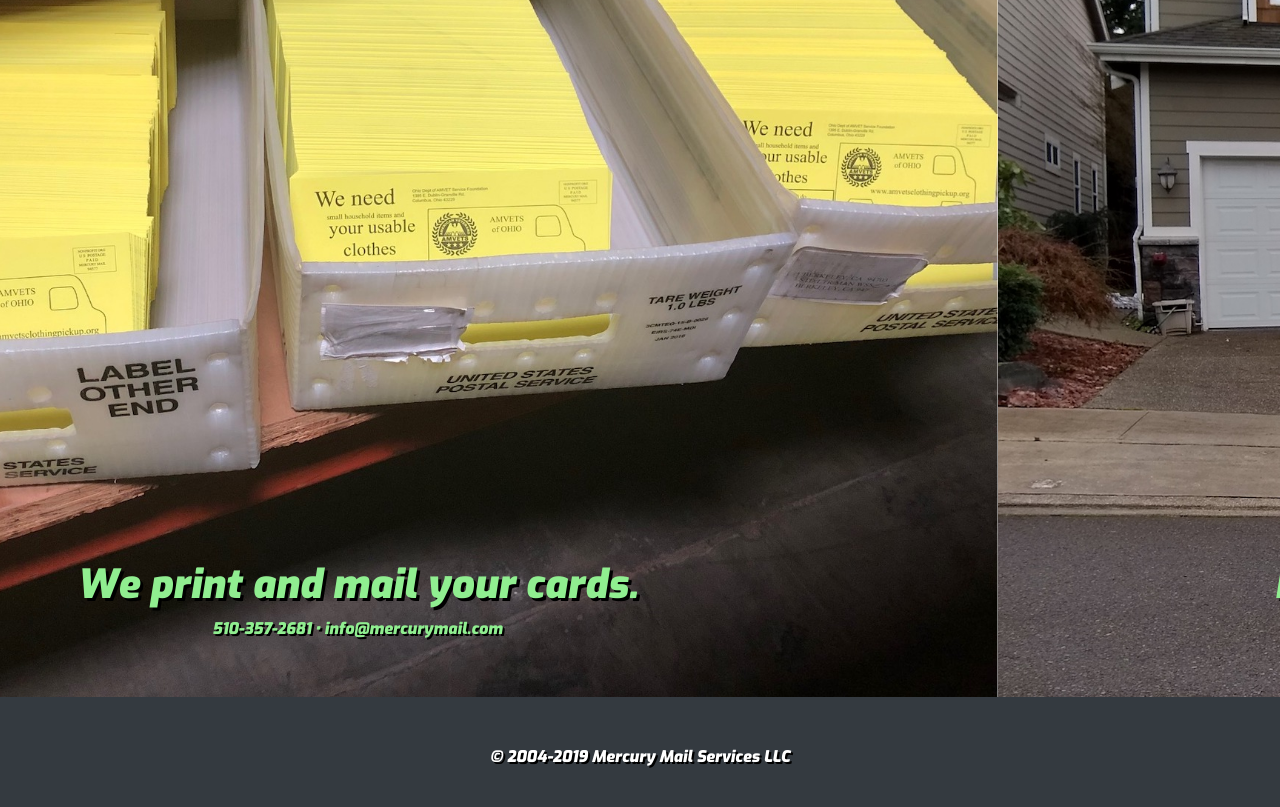
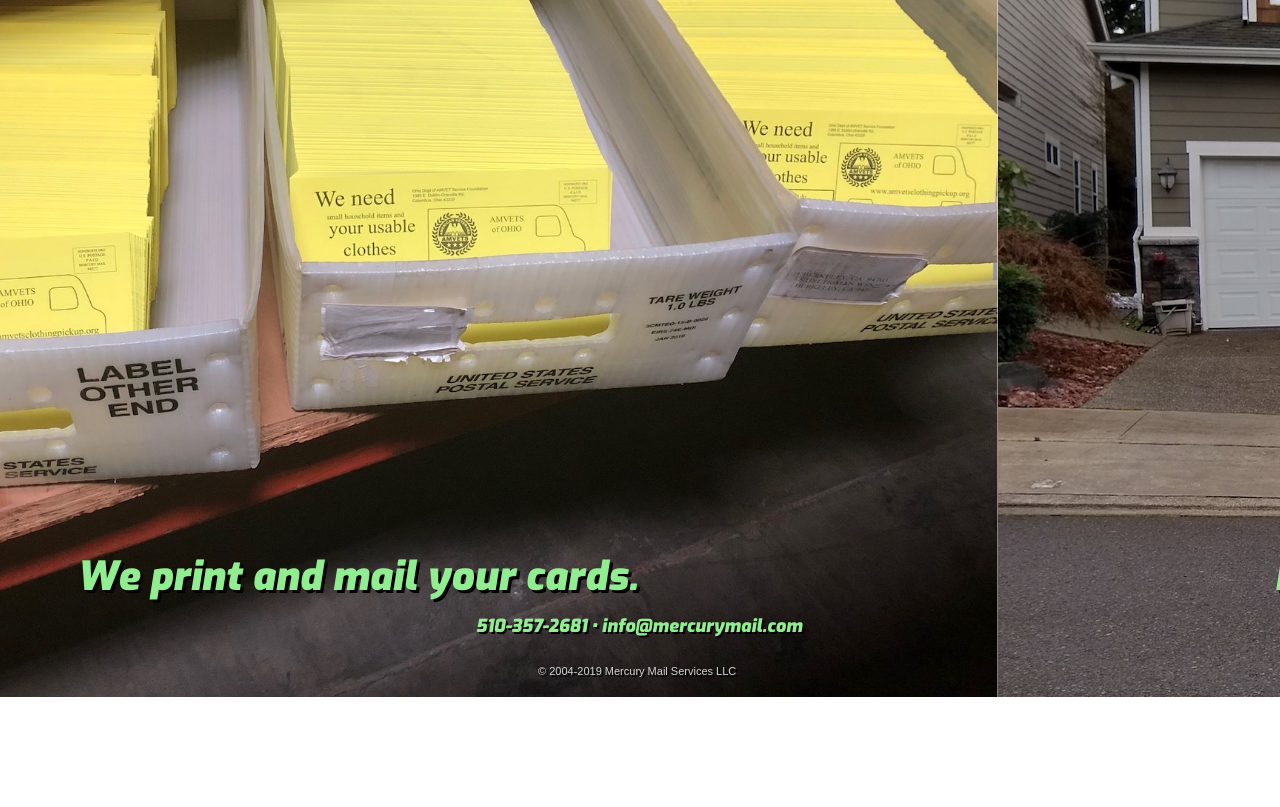
Before and after one commit to bmagers/MercuryMailHome, a plain HTML site: page index.html in a window 1280 px wide. Shown: the part 103-910 px from the top of the page. After the commit the page ends 800 px from the top, so only its background shows below. Drawn offline with nearby package versions, Linux system fonts and the light colour scheme.

Commit message:
fix copyright notice and scrollbar

```diff
--- a/css/full-slider.css
+++ b/css/full-slider.css
@@ -36,6 +36,31 @@
   height: 100px;
   text-align: center;
   padding: 20px 0 0 0;
+}
+
+.loginButton {
+  border: 0;
+}
+
+#contact {
+  position: fixed;
+  bottom: 41px;
+  left: 50%;
+  margin-left: -164px;
+  font-size: 18px;
+}
+
+#copyright {
+  position: fixed;
+  bottom: 2px;
+  left: 50%;
+  margin-left: -102px;
+}
+
+#copy {
+  font-size: 11px;
+  font-family: sans-serif;
+  color: lightgray;
 }
 
 .customerLogin {
@@ -129,4 +154,10 @@ p {
   font-family: "Exo", sans-serif;
   color: lightgreen;
   text-shadow: 2px 2px black;
+  font-size: 18px;
 }
+
+a, a:visited, a:hover {
+  color: lightgreen;
+  text-shadow: 2px 2px black;
+}
--- a/index.html
+++ b/index.html
@@ -2,22 +2,14 @@
 <html lang="en">
 
   <head>
-
     <meta charset="utf-8">
     <meta name="viewport" content="width=device-width, initial-scale=1, shrink-to-fit=no">
-    <meta name="description" content="">
-    <meta name="author" content="">
 
-    <title>Full Slider - Start Bootstrap Template</title>
-
+    <title>Mercury Mail Services - Donation Pickup Program</title>
     <!-- Bootstrap core CSS -->
     <link rel="stylesheet" href="https://stackpath.bootstrapcdn.com/bootstrap/4.1.3/css/bootstrap.min.css" integrity="sha384-MCw98/SFnGE8fJT3GXwEOngsV7Zt27NXFoaoApmYm81iuXoPkFOJwJ8ERdknLPMO" crossorigin="anonymous">
-
-    <!-- Custom styles for this template -->
     <link href="https://fonts.googleapis.com/css?family=Exo:900i" rel="stylesheet">
     <link href="css/full-slider.css" rel="stylesheet">
-
-
   </head>
 
   <body>
@@ -27,63 +19,46 @@
       Mercury Mail
     </div>
     <div class="login">
-      <img src="images/login.gif" alt="Clients please log in">
+      <a href="https://www.mercurymail.com/client/home.aspx"><img id="loginButton" src="images/login.gif" alt="Clients please log in"></a>
     </div>
 
     <header>
       <div id="carouselExampleIndicators" class="carousel slide" data-ride="carousel" data-pause="false">
-        <!-- <ol class="carousel-indicators">
-          <li data-target="#carouselExampleIndicators" data-slide-to="0" class="active"></li>
-          <li data-target="#carouselExampleIndicators" data-slide-to="1"></li>
-          <li data-target="#carouselExampleIndicators" data-slide-to="2"></li>
-          <li data-target="#carouselExampleIndicators" data-slide-to="3"></li>
-        </ol> -->
         <div class="carousel-inner" role="listbox">
           <div class="carousel-item active" style="background-image: url('images/cards.jpg')">
             <div class="carousel-caption d-none d-md-block">
               <h1>We print and mail your cards.</h1>
-              <p>510-357-2681 &bull; info@mercurymail.com</p>
+              <br> <br>
             </div>
           </div>
           <div class="carousel-item" style="background-image: url('images/donation5.jpg')">
             <div class="carousel-caption d-none d-md-block">
               <h1>Donors leave items outside for pickup.</h1>
-              <p>510-357-2681 &bull; info@mercurymail.com</p>
+              <br> <br>
             </div>
           </div>
           <div class="carousel-item" style="background-image: url('images/truck.jpg')">
             <div class="carousel-caption d-none d-md-block">
               <h1>Your trucks are full.</h1>
-              <p>510-357-2681 &bull; info@mercurymail.com</p>
+              <br> <br>
             </div>
           </div>
           <div class="carousel-item" style="background-image: url('images/store.jpg')">
             <div class="carousel-caption d-none d-md-block">
               <h1>Your stores are full.</h1>
-              <p>510-357-2681 &bull; info@mercurymail.com</p>
+              <br> <br>
             </div>
           </div>
         </div>
-        <!-- <a class="carousel-control-prev" href="#carouselExampleIndicators" role="button" data-slide="prev">
-          <span class="carousel-control-prev-icon" aria-hidden="true"></span>
-          <span class="sr-only">Previous</span>
-        </a>
-        <a class="carousel-control-next" href="#carouselExampleIndicators" role="button" data-slide="next">
-          <span class="carousel-control-next-icon" aria-hidden="true"></span>
-          <span class="sr-only">Next</span>
-        </a> -->
+        <!-- <div id="wrapper"> -->
+          <div id="contact">
+            <p>510-357-2681 &bull; info@mercurymail.com</p>
+          </div>
+          <div id="copyright">
+            <p id="copy">&copy 2004-2019 Mercury Mail Services LLC</p>
+          </div>
       </div>
     </header>
-
-    <!-- Page Content -->
-
-    <!-- Footer -->
-    <footer class="py-5 bg-dark">
-      <div class="container">
-        <p class="m-0 text-center text-white">&copy 2004-2019 Mercury Mail Services LLC</p>
-      </div>
-      <!-- /.container -->
-    </footer>
 
     <!-- Bootstrap core JavaScript -->
     <script src="https://code.jquery.com/jquery-3.3.1.slim.min.js" integrity="sha384-q8i/X+965DzO0rT7abK41JStQIAqVgRVzpbzo5smXKp4YfRvH+8abtTE1Pi6jizo" crossorigin="anonymous"></script>
```
